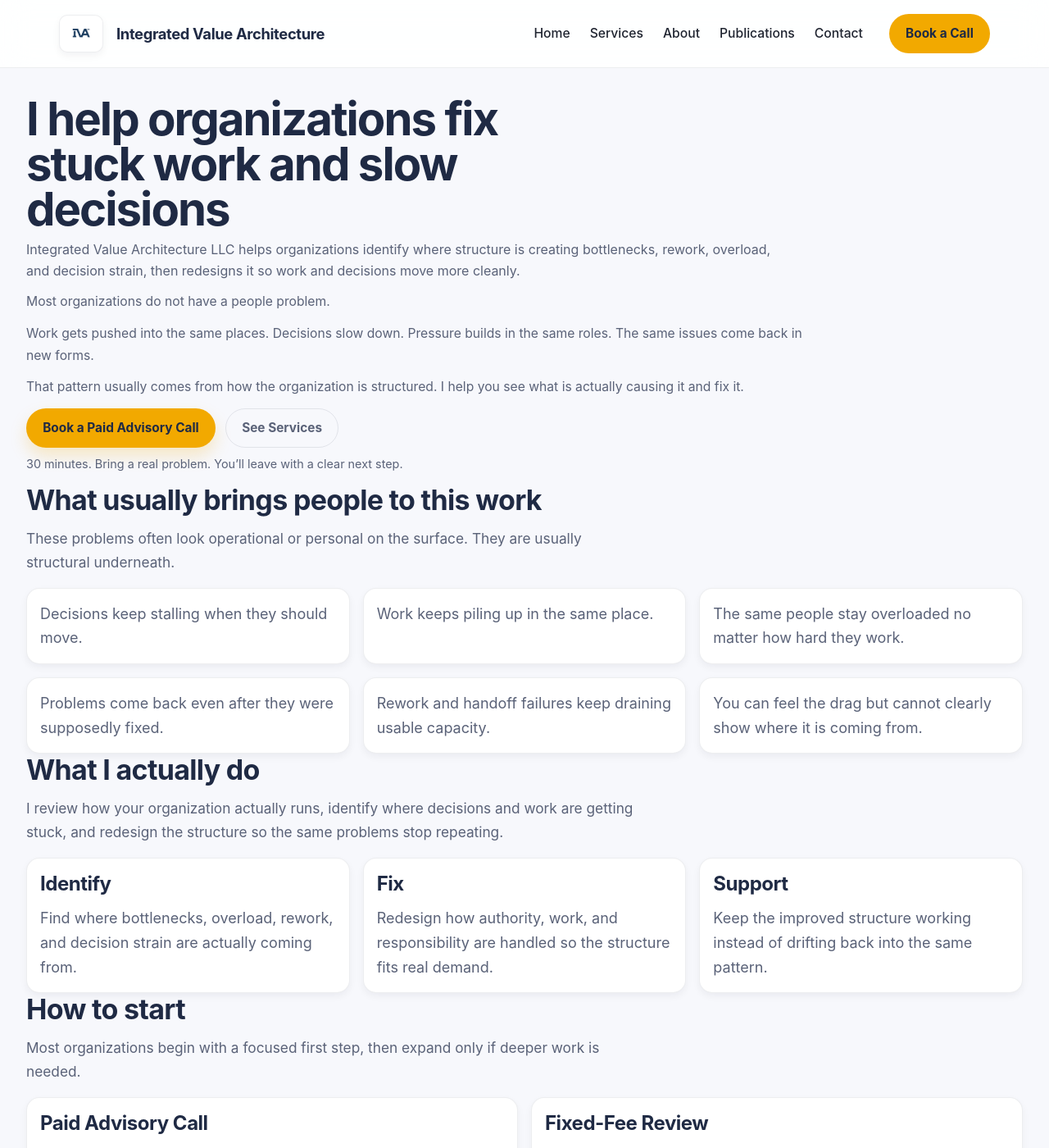
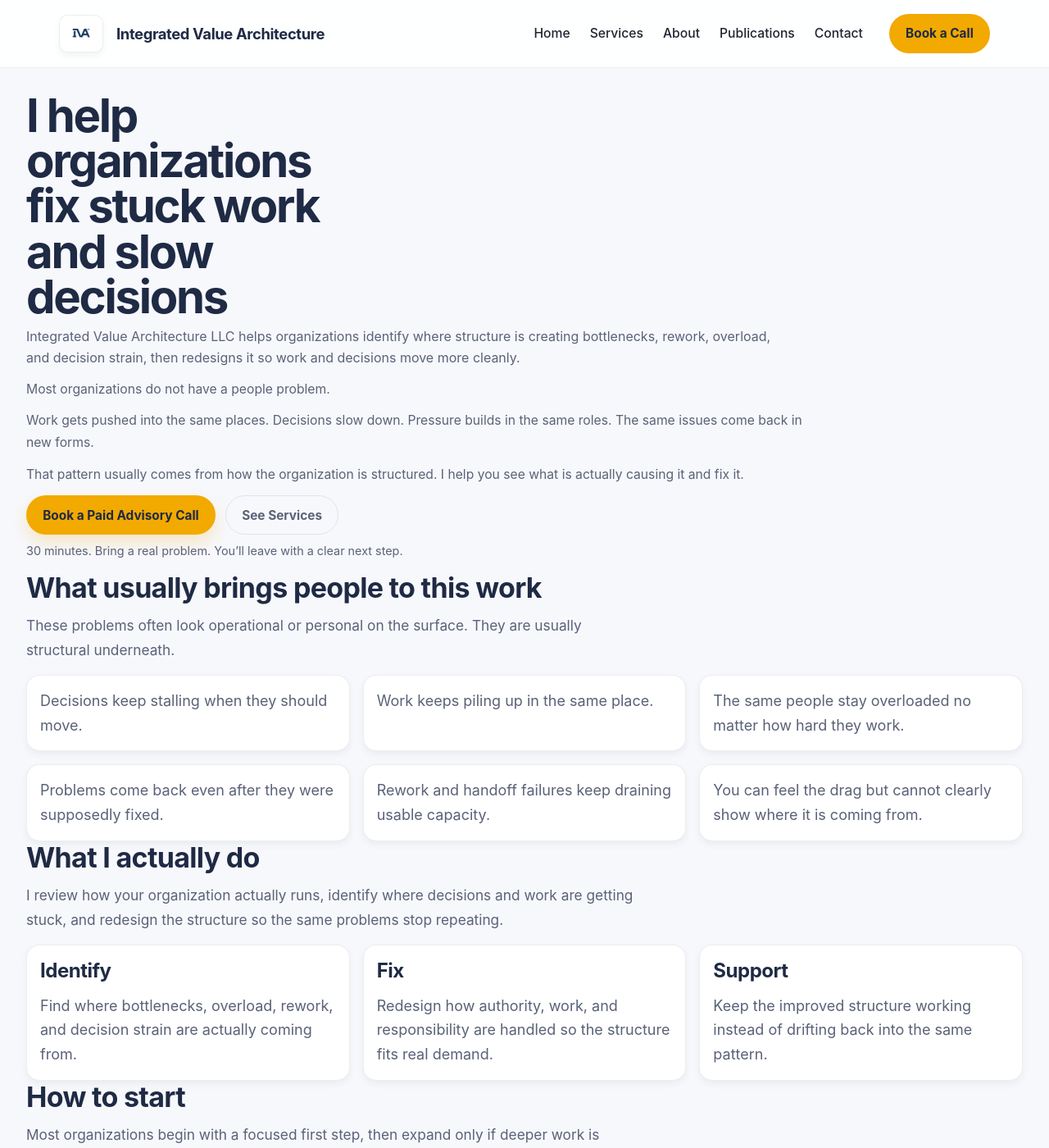
Before and after one commit to efost7873/integratedvaluearchitecture.com, a Jekyll site: the page built from index.html, in a window 1280 px wide and 1400 px high. Shown: the whole window at 82% size. Built offline with Jekyll 4.4.1, drawn with Linux system fonts in a browser that asks for light colours.

Commit message:
Adjust styles for homepage hero and CTA section

```diff
--- a/_sass/_homepage.scss
+++ b/_sass/_homepage.scss
@@ -49,7 +49,7 @@
 ============================================ */
 
 #homepage-hero {
-  padding-top: $space-3;
+  padding-top: $space-2;
 }
 
 #homepage-hero .section-header,
@@ -64,11 +64,11 @@
 }
 
 #homepage-hero h1 {
-  font-size: clamp(2.6rem, 4.4vw, 3.8rem);
+  font-size: clamp(2.9rem, 4.4vw, 4rem);
   line-height: 0.98;
-  letter-spacing: -0.035em;
+  letter-spacing: -0.04em;
   margin-bottom: $space-2;
-  max-width: 16ch;
+  max-width: 10.5ch;
 }
 
 #homepage-hero .section-subtitle {
@@ -148,6 +148,23 @@
   max-width: 860px;
 }
 
+.iva-cta-section .iva-btn-row {
+  margin-top: $space-3;
+}
+
+.iva-cta-section .iva-btn-secondary {
+  background: rgba(255, 255, 255, 0.08);
+  color: rgba(255, 255, 255, 0.92);
+  border: 1px solid rgba(255, 255, 255, 0.22);
+}
+
+.iva-cta-section .iva-btn-secondary:hover,
+.iva-cta-section .iva-btn-secondary:focus {
+  background: rgba(255, 255, 255, 0.14);
+  color: #ffffff;
+  border-color: rgba(255, 255, 255, 0.32);
+}
+
 @media (max-width: 800px) {
   .iva-cta-section {
     padding: $space-4;
```
